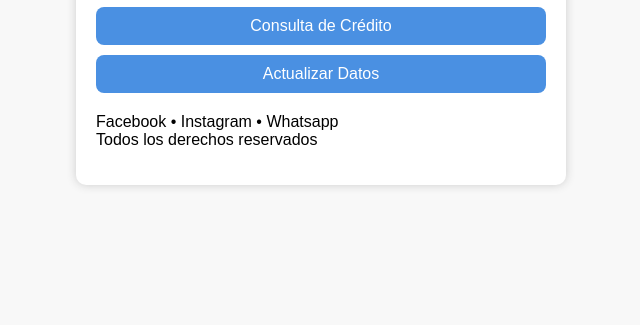
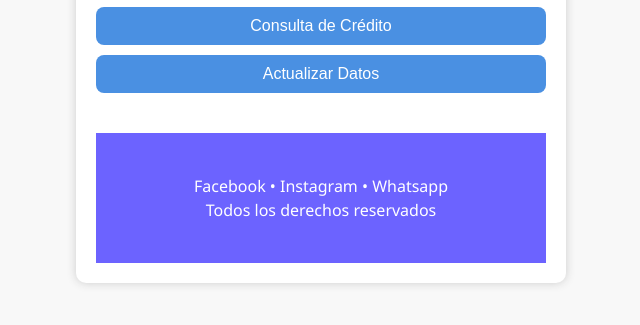
Before and after one commit to YarleyC/catalogo_servicios, a plain HTML site: page index.html in a window 1280 px wide. Shown: the part 251-576 px from the top of the page, without its empty margins (319-959 px from the left). Drawn offline with Linux system fonts and the light colour scheme.

Commit message:
Update styles.css

```diff
--- a/styles.css
+++ b/styles.css
@@ -1,4 +1,3 @@
-/* ===== NAVBAR SUPERIOR ===== */
 .navbar {
     width: 100%;
     background-color: #4a90e2; /* azul */
@@ -66,3 +65,19 @@ button {
     cursor: pointer;
 }
 input { padding: 8px; border: 1px solid #aaa; border-radius: 5px; }
+
+.footer {
+    width: 100%;
+    background-color: #6C63FF; /* mismo morado del header */
+    padding: 25px 0;
+    margin-top: 40px;
+    text-align: center;
+}
+
+.footer-text {
+    color: white;
+    font-family: "Segoe UI", sans-serif;
+    font-size: 16px;
+    line-height: 1.5;
+    font-weight: 500;
+}
```
